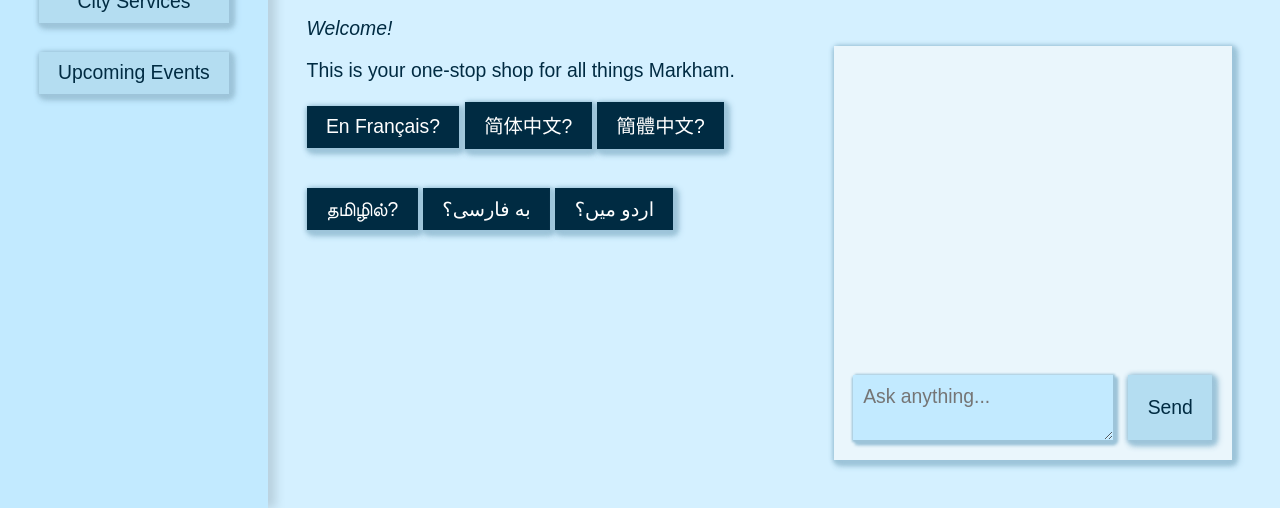
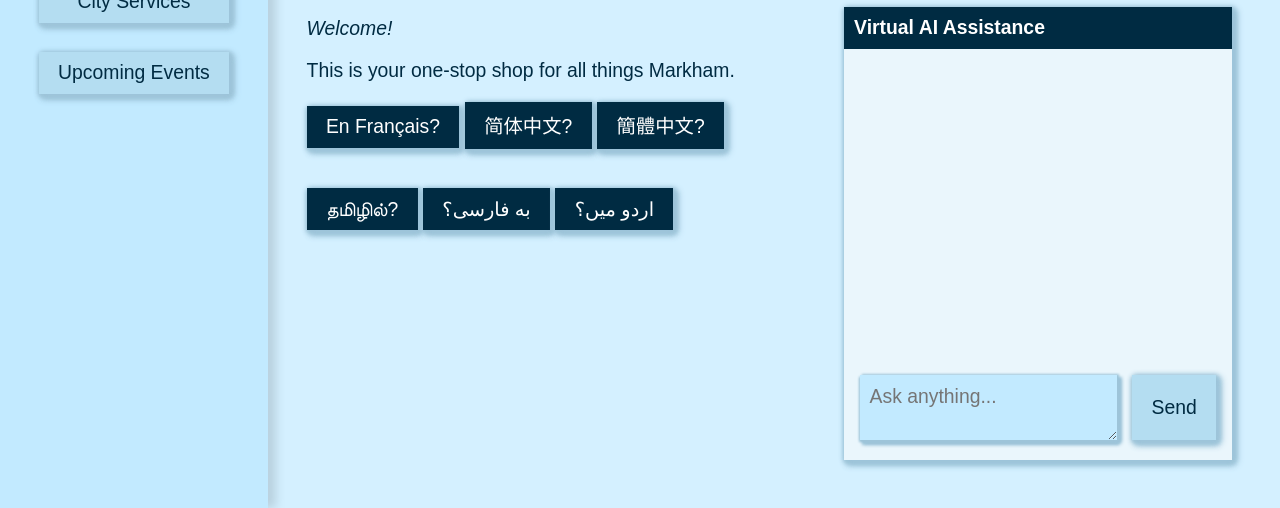
Before and after one commit to martendo/yrhacks-2023, a website: page docs/index.html in a window 1280 px wide. Shown: the part 292-800 px from the top of the page. Drawn offline with Linux system fonts and the light colour scheme.

Commit message:
fix chatbox width & title

```diff
--- a/docs/index.html
+++ b/docs/index.html
@@ -30,6 +30,7 @@
 				<a href="https://martendo-github-io.translate.goog/yrhacks-2023/?_x_tr_sl=en&_x_tr_tl=fa&_x_tr_hl=en&_x_tr_pto=wapp"><button class="translation">به فارسی؟</button></a>
 				<a href="https://martendo-github-io.translate.goog/yrhacks-2023/?_x_tr_sl=en&_x_tr_tl=ur&_x_tr_hl=en&_x_tr_pto=wapp"><button class="translation">اردو میں؟</button></a>
 				<div id="chatBox">
+					<h2>Virtual AI Assistance</h2>
 					<div id="chatMessageBox"></div>
 					<textarea id="chatInput" placeholder="Ask anything..."></textarea><button id="chatSend">Send</button>
 				</div>
--- a/docs/style.css
+++ b/docs/style.css
@@ -156,7 +156,7 @@ iframe {
 	position: fixed;
 	bottom: 0;
 	right: 0;
-	padding: 1em;
+	width: 20em;
 	margin: 2.5em;
 	display: grid;
 	grid-template-rows: minmax(0, 1fr) auto;
@@ -175,25 +175,35 @@ iframe {
 #chatMessageBox > p {
 	background-color: #D4F0FF;
 	padding: 0.5em;
-	margin-left: 0.5em;
-	margin-right: 0.5em;
+	margin-left: 2em;
+	margin-right: 2em;
 	filter:
 	drop-shadow(3px 3px 1px #9DC4D9)
 	drop-shadow(-1px 2px 1px #9DC4D9)
 	drop-shadow(2px -1px 1px #9DC4D9)
+}
+#chatBox > h2 {
+	background-color: #002b42;
+	color: #ffffff;
+	padding: 0.5em;
+	margin-top: -0.5em;
+	width: 19em;
 }
 textarea {
 	font-family: inherit;
 	padding: 0.5em;
 }
 #chatSend {
-	margin-bottom: 0;
+	margin-bottom: 1em;
+	margin-right: 0.8em;
 	margin-left: 0.8em;
 }
 #chatInput {
 	border: none;
 	background-color: #C2EAFF;
 	color: black;
+	margin-bottom: 1em;
+	margin-left: 0.8em;
 	filter:
 	drop-shadow(3px 3px 1px #9DC4D9)
 	drop-shadow(-1px 2px 1px #9DC4D9)
```
